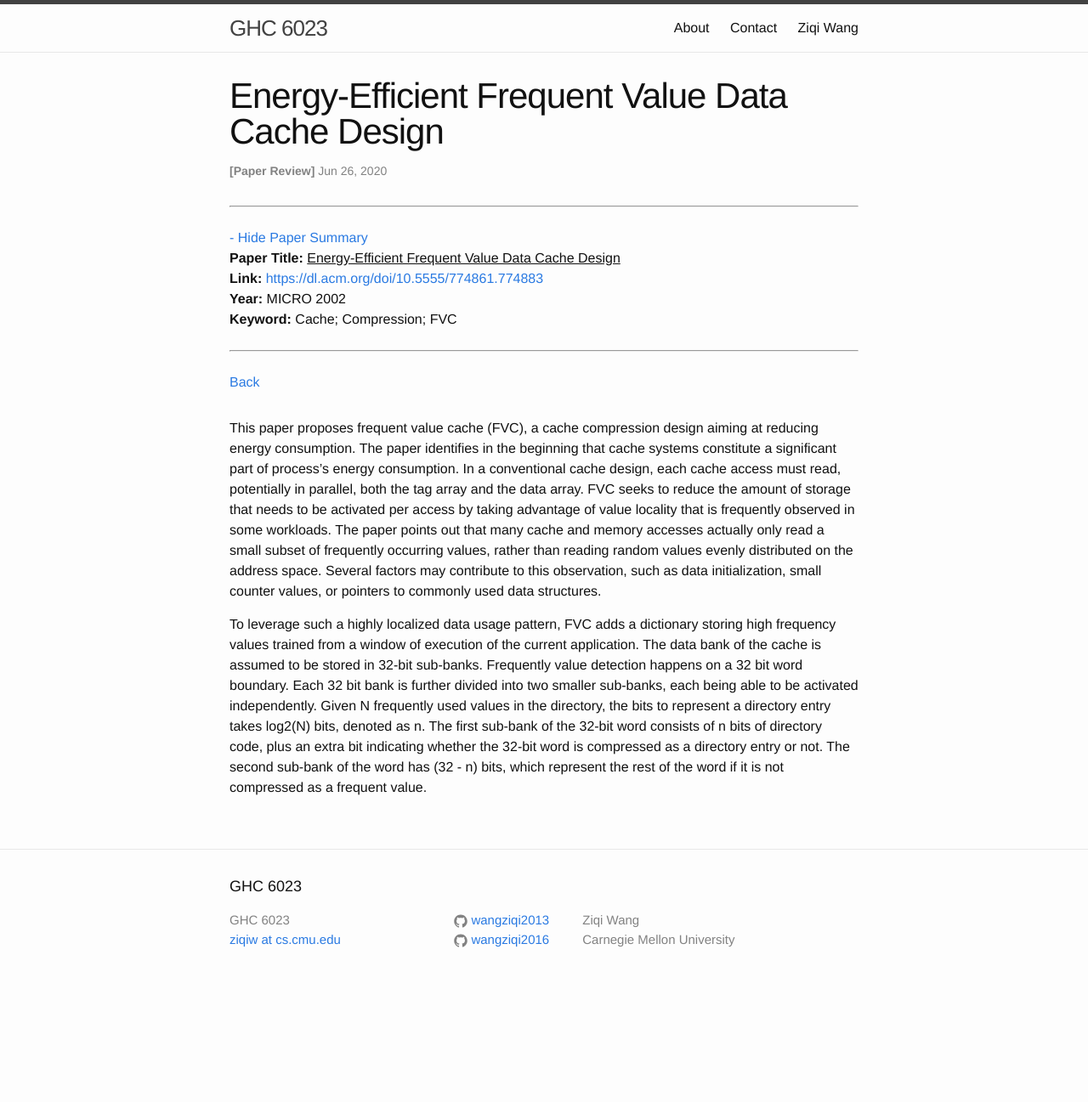
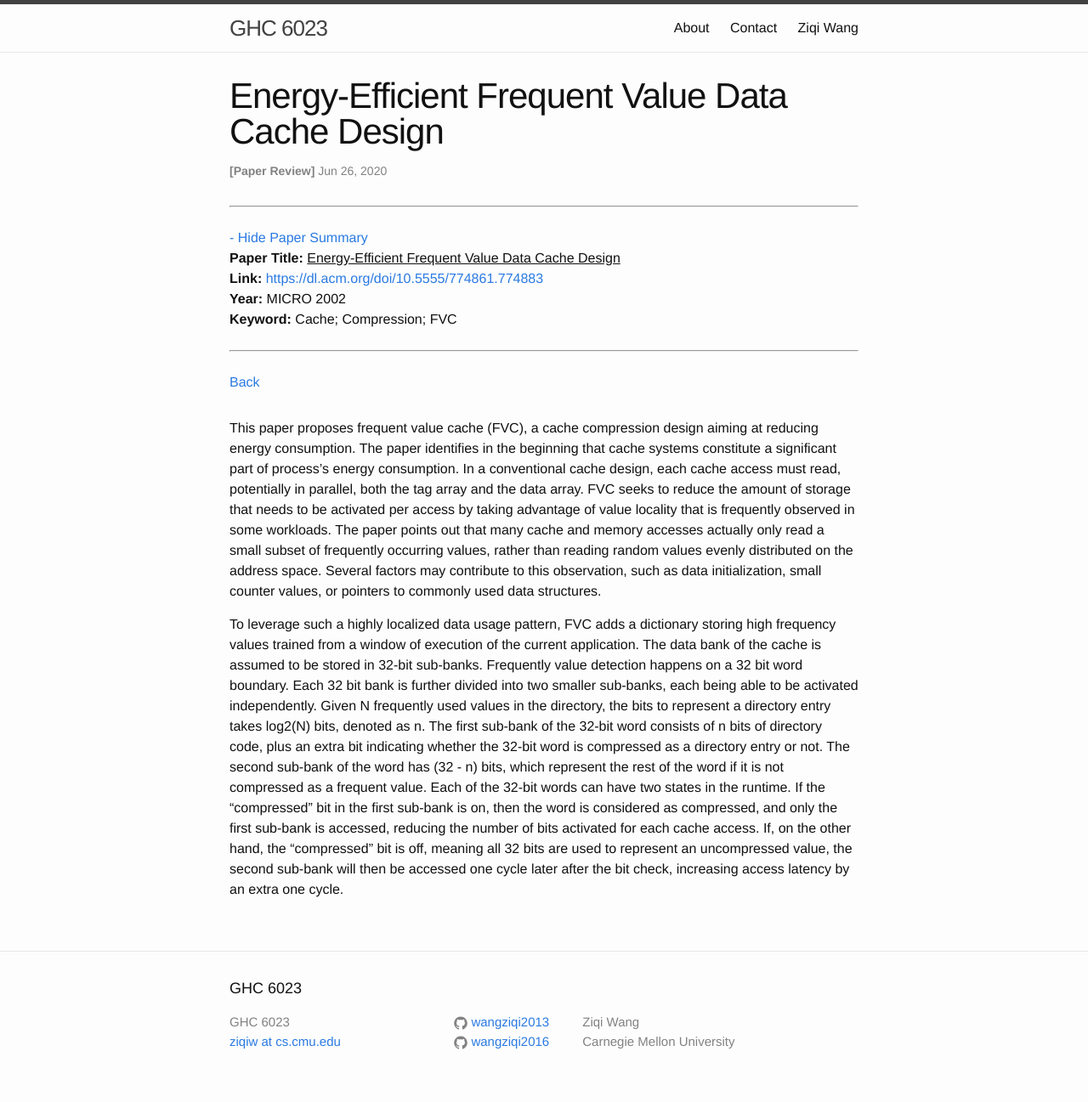
Before and after one commit to wangziqi2013/wangziqi2013.github.io, a Jekyll site: the page built from _posts/2020-06-25-fvc.markdown, in a window 1280 px wide. Shown: the whole page at 85% size. Built offline with Jekyll 4.4.1, drawn with Linux system fonts in a browser that asks for light colours; before the commit the page ends 1177 px from its top, so only the background shows below that.

Commit message:
Adding accesses

```diff
--- a/_posts/2020-06-25-fvc.markdown
+++ b/_posts/2020-06-25-fvc.markdown
@@ -29,3 +29,8 @@ each being able to be activated independently. Given N frequently used values in
 directory entry takes log2(N) bits, denoted as n. The first sub-bank of the 32-bit word consists of n bits of directory
 code, plus an extra bit indicating whether the 32-bit word is compressed as a directory entry or not. The second sub-bank
 of the word has (32 - n) bits, which represent the rest of the word if it is not compressed as a frequent value.
+Each of the 32-bit words can have two states in the runtime. If the "compressed" bit in the first sub-bank is on, then
+the word is considered as compressed, and only the first sub-bank is accessed, reducing the number of bits activated
+for each cache access. If, on the other hand, the "compressed" bit is off, meaning all 32 bits are used to represent an
+uncompressed value, the second sub-bank will then be accessed one cycle later after the bit check, increasing access latency
+by an extra one cycle.
```
